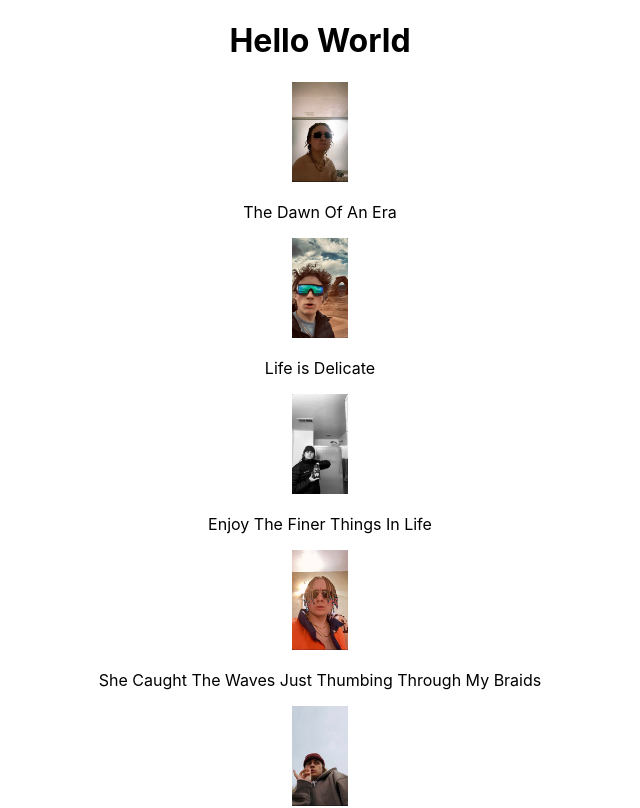
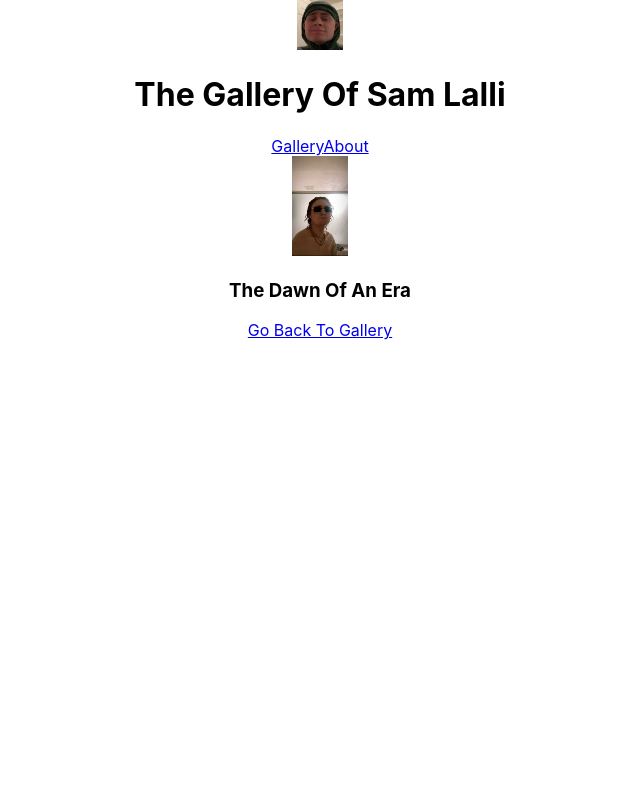
Before and after one commit to sam-lalli/photo-gallery, a React (Create React App) app in the folder photo-gallery/: page /gallery/0 in a window 1280 px wide. Shown: the top 808 px of the page, without its empty margins (320-960 px from the left). Built offline with nearby package versions, Linux system fonts and the light colour scheme.

Commit message:
routing connected

```diff
--- a/photo-gallery/package.json
+++ b/photo-gallery/package.json
@@ -9,6 +9,7 @@
     "react": "^17.0.1",
     "react-dom": "^17.0.1",
     "react-router": "^5.2.0",
+    "react-router-dom": "^5.2.0",
     "react-scripts": "4.0.2",
     "styled-components": "^5.2.1",
     "web-vitals": "^1.1.0"
--- a/photo-gallery/src/App.js
+++ b/photo-gallery/src/App.js
@@ -1,12 +1,26 @@
+import { Route } from 'react-router-dom';
 import './App.css';
-import { ImageList } from './components/ImageList'
+import About from './components/About';
+import Header from './components/Header';
+import { ImageList } from './components/ImageList';
+import Image from './components/Image';
 
 function App() {
   return (
     <div className="App">
-      <h1>Hello World</h1>
-      <ImageList />
+      <Header />
 
+      <Route exact path="/">
+        <ImageList />
+      </Route>
+
+      <Route exact path="/about">
+        <About />
+      </Route>
+
+      <Route path="/gallery/:id">
+        <Image/>
+      </Route>
     </div>
   );
 }
--- /dev/null
+++ b/photo-gallery/src/components/About.js
@@ -0,0 +1,12 @@
+import React from 'react'
+
+const About = () => {
+    return (
+        <div>
+            <h1>About Page</h1>
+
+        </div>
+    )
+}
+
+export default About
--- /dev/null
+++ b/photo-gallery/src/components/Header.js
@@ -0,0 +1,17 @@
+import React from 'react'
+import logo from '../assets/IMG-1909.jpg'
+import { Link } from 'react-router-dom'
+
+const Header = () => {
+    return (
+        <div>
+            <img src={logo} height={50} />
+            <h1>The Gallery Of Sam Lalli</h1>
+            <Link to={'/'}>Gallery</Link>
+            <Link to={'/about'}>About</Link>
+
+        </div>
+    )
+}
+
+export default Header
--- /dev/null
+++ b/photo-gallery/src/components/Image.js
@@ -0,0 +1,28 @@
+import React from 'react'
+import { gallery } from '../gallery'
+import { useParams, Link } from 'react-router-dom'
+
+
+const Image = () => {
+
+    const params = useParams();
+
+    const filteredImg = gallery.filter((image) => image.id == params.id)
+    console.log(filteredImg.img)
+
+    return (
+        <div>
+            { filteredImg.map(({img, title}) => (
+                <div>
+                    <img src={img} height={100}/>
+                    <h3>{title}</h3>
+                    <Link to={'/'}>
+                        <p>Go Back To Gallery</p>
+                    </Link>
+                </div>
+            ))}
+        </div>
+    )
+}
+
+export default Image
--- a/photo-gallery/src/components/ImageList.js
+++ b/photo-gallery/src/components/ImageList.js
@@ -1,14 +1,15 @@
 import React from 'react'
+import { Link } from 'react-router-dom'
 import { gallery } from '../gallery'
 
 export const ImageList = () => {
     return (
         <div>
-            { gallery.map(({id, img, title}) => (
-            <div key={id}>
-            <img src={img} height={100} />
-            <p>{title}</p>
-            </div>
+            { gallery.map(({id, img, week}) => (
+            <Link key={id} to={`/gallery/${id}`}>
+                <img src={img} height={100} />
+                <p>{week}</p>
+            </Link>
             ))}
       </div>
     )
--- a/photo-gallery/src/index.js
+++ b/photo-gallery/src/index.js
@@ -2,10 +2,11 @@ import React from 'react';
 import ReactDOM from 'react-dom';
 import './index.css';
 import App from './App';
+import { BrowserRouter as Router } from 'react-router-dom'
 
 ReactDOM.render(
-  <React.StrictMode>
+  <Router>
     <App />
-  </React.StrictMode>,
+  </Router>,
   document.getElementById('root')
 );
```
Also changed, not shown: 1 other file (tests, documents, lock files or other folders).
